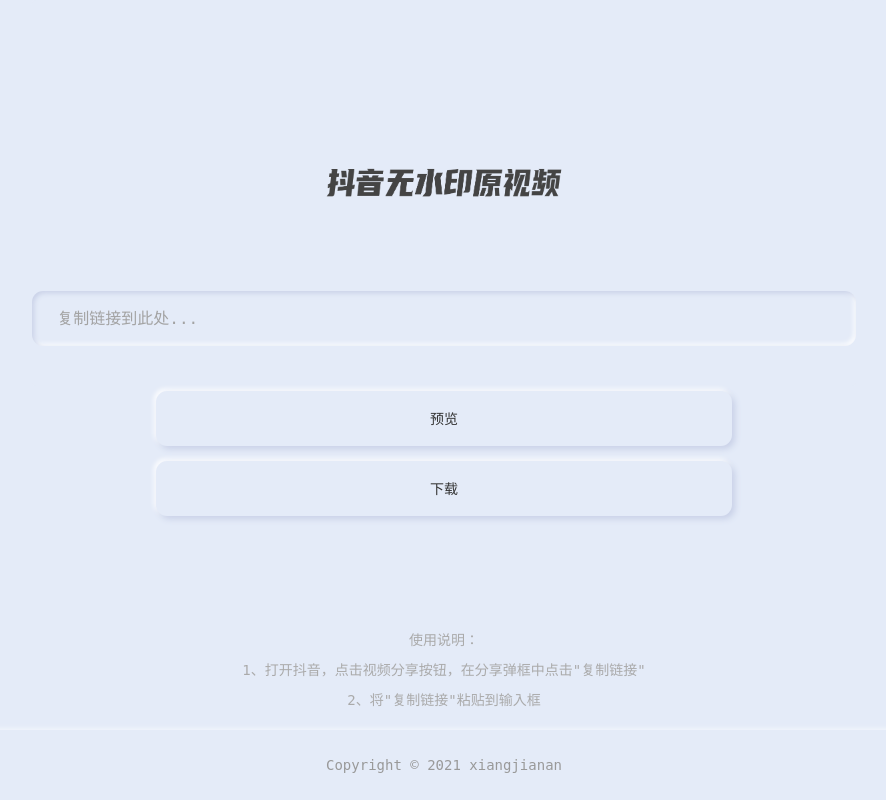
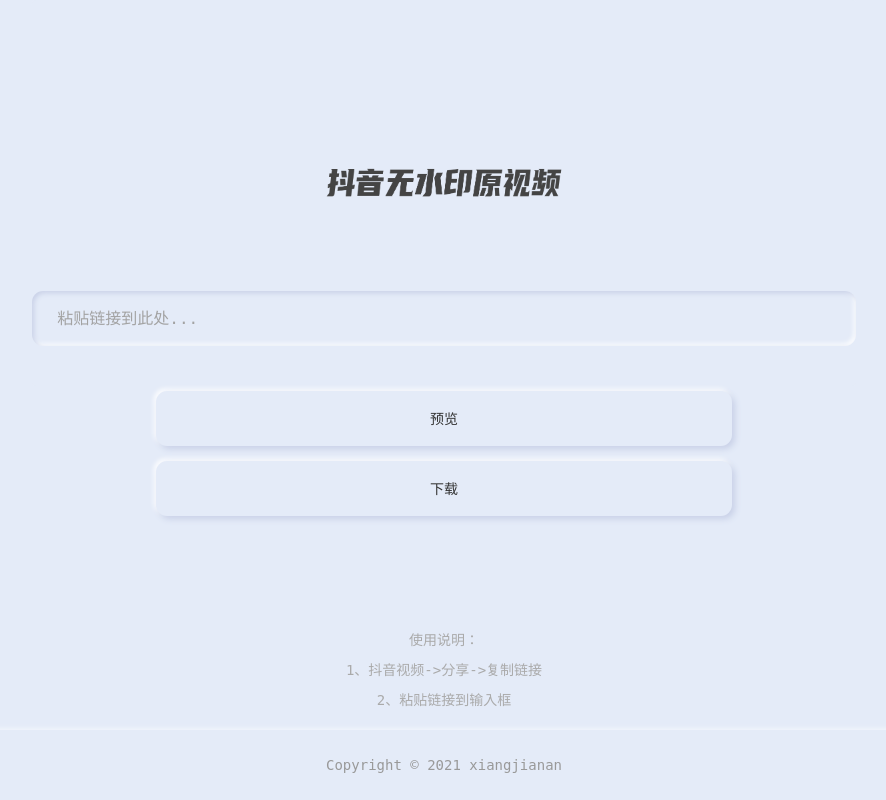
Before and after one commit to xiangjianan/douyin, a Django app: page / in a window 1280 px wide. Shown: the whole page, without its empty margins (196-1082 px from the left). Run offline with Django 3.2, Linux system fonts and the light colour scheme; some libraries are stand-ins or nearby versions.

Commit message:
V2.7.8 使用说明

```diff
--- a/templates/home.html
+++ b/templates/home.html
@@ -59,7 +59,7 @@
                 <div class="col-md-12">
                     <div class="form-group form-group-link">
                         <input id="content" class="form-control" name="video_url_share" type="text"
-                               placeholder="复制链接到此处...">
+                               placeholder="粘贴链接到此处...">
                         <span id="error" style="color: red; text-align: center;"></span>
                     </div>
                 </div>
@@ -79,8 +79,8 @@
 <div class="readme">
 {#    <p>温馨提示：下载，请使用浏览器</p>#}
     <p>使用说明：</p>
-    <p>1、打开抖音，点击视频分享按钮，在分享弹框中点击"复制链接"</p>
-    <p>2、将"复制链接"粘贴到输入框</p>
+    <p>1、抖音视频->分享->复制链接</p>
+    <p>2、粘贴链接到输入框</p>
 </div>
 <div class="copyrights">
     <div class="">
```
